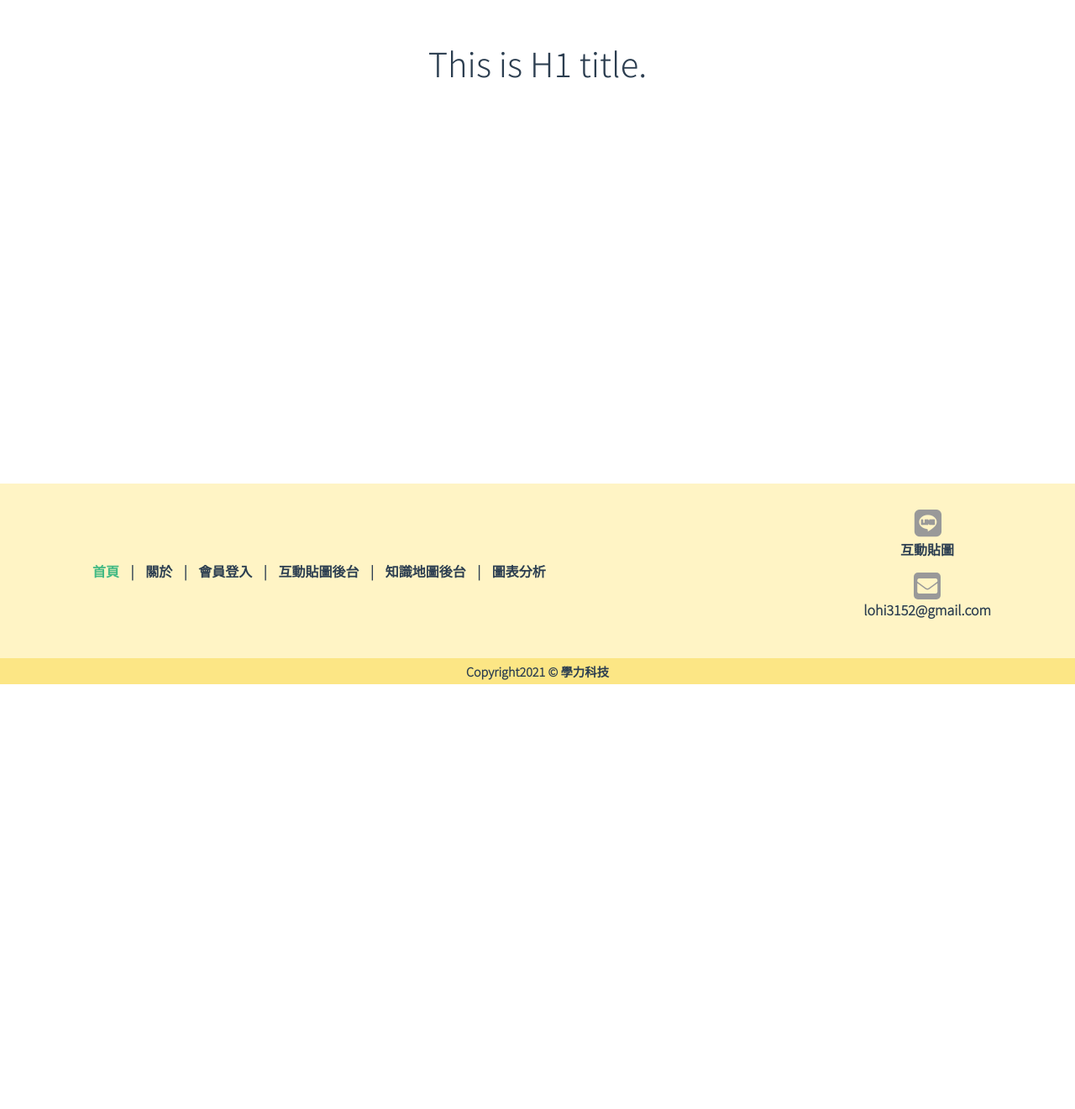
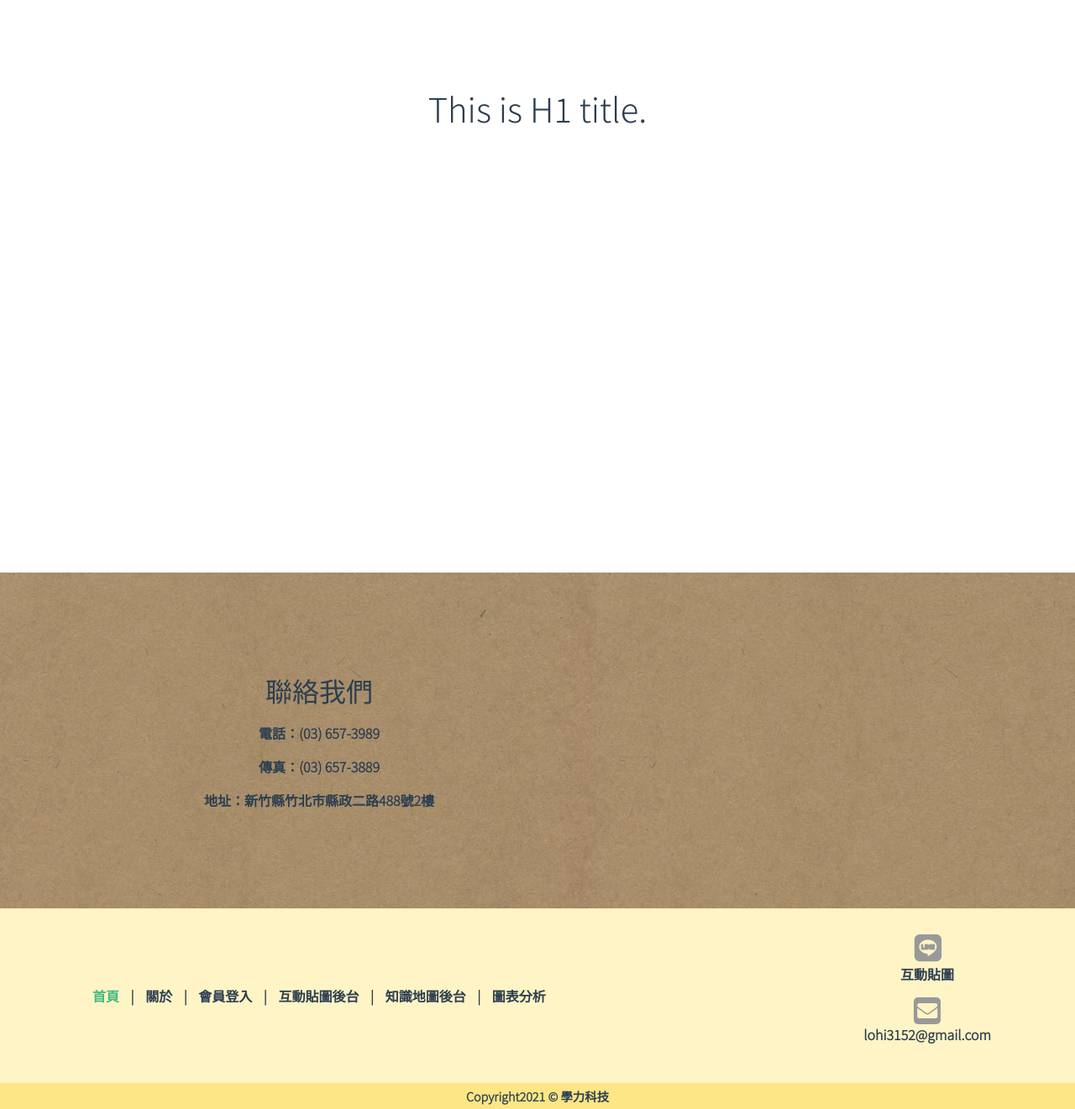
Before and after one commit to Lohsini/qsticker_website, a Vue app: page /#/ in a window 1280 px wide. Shown: the part 1307-2628 px from the top of the page at 84% size. Before the commit the page ends 2122 px from the top, so only its background shows below. Built offline with nearby package versions, Linux system fonts and the light colour scheme.

Commit message:
add contact-area

```diff
--- /dev/null
+++ b/src/components/ContactArea.vue
@@ -0,0 +1,86 @@
+<template>
+  <div class="contact-area">
+    <div class="container">
+      <div class="block txt">
+        <h2>聯絡我們</h2>
+        <p>電話：(03) 657-3989</p>
+        <p>傳真：(03) 657-3889</p>
+        <p>地址：新竹縣竹北市縣政二路488號2樓</p>
+      </div>
+      <div class="block input-area" data-aos="zoom-in-up">
+        <h2>取得最新消息和更新</h2>
+        <input type="email" placeholder="請填寫E-mail">
+        <button class="btn">
+          送出
+        </button>
+      </div>
+    </div>
+  </div>
+</template>
+
+<script lang="ts">
+import Vue from 'vue';
+
+export default Vue.extend({
+});
+</script>
+
+<style scoped lang="scss">
+.contact-area{
+  background-image: url('../assets/kraft_paper.jpg');
+  .container{
+    display: flex;
+    vertical-align: middle;
+    align-items: center;
+    padding: 50px;
+    .block{
+      width: 50%;
+      height: 300px;
+      display: flex;
+      justify-content: center;
+      align-items: center;
+      flex-direction: column;
+      border-radius: 2px;
+
+    }
+    .txt{
+      font-weight: 600;
+      h2{
+        margin: 20px;
+      }
+    }
+    .input-area{
+      background-color: rgba(255, 238, 161, 0.6);
+      input{
+        border: none;
+        background-color: transparent;
+        border-bottom: #1d4b11 solid 1px;
+        margin: 20px;
+        width: 60%;
+        padding: 10px;
+        &:focus{
+          outline: none;
+        }
+      }
+      button{
+        font-size: 1rem;
+        font-weight: 100;
+        background-color: #1d4b11;
+        color: #fff;
+        border-radius: 2px;
+        padding: 5px 20px;
+        border: none;
+        transition: all 0.2s;
+        animation-name: show;
+        animation-duration: 1.2s;
+        animation-timing-function: ease-in-out;
+        &:hover{
+          cursor: pointer;
+          opacity: 0.9;
+          transition: all 0.2s;
+        }
+      }
+    }
+  }
+}
+</style>
--- a/src/views/Home.vue
+++ b/src/views/Home.vue
@@ -1,12 +1,14 @@
 <template>
   <div class="home">
-    <Banner class="mb-5" />
+    <Banner style="margin-bottom: 100px" />
 
-    <WelcomeArea />
+    <WelcomeArea style="margin: 50px 0" />
 
-    <IntroduceArea class="m-5" />
+    <IntroduceArea style="margin-bottom: 100px" />
 
-    <CardsArea style="margin-top: 100px" class="mb-5" />
+    <CardsArea style="margin: 100px 0" />
+
+    <ContactArea />
 
     <Footer />
   </div>
@@ -18,6 +20,7 @@ import Banner from '@/components/Banner.vue'; // @ is an alias to /src
 import WelcomeArea from '@/components/WelcomeArea.vue';
 import IntroduceArea from '@/components/IntroduceArea.vue';
 import CardsArea from '@/components/CardsArea.vue';
+import ContactArea from '@/components/ContactArea.vue';
 import Footer from '@/components/Footer.vue';
 
 export default Vue.extend({
@@ -26,6 +29,7 @@ export default Vue.extend({
     WelcomeArea,
     IntroduceArea,
     CardsArea,
+    ContactArea,
     Footer,
   },
   data() {
```
